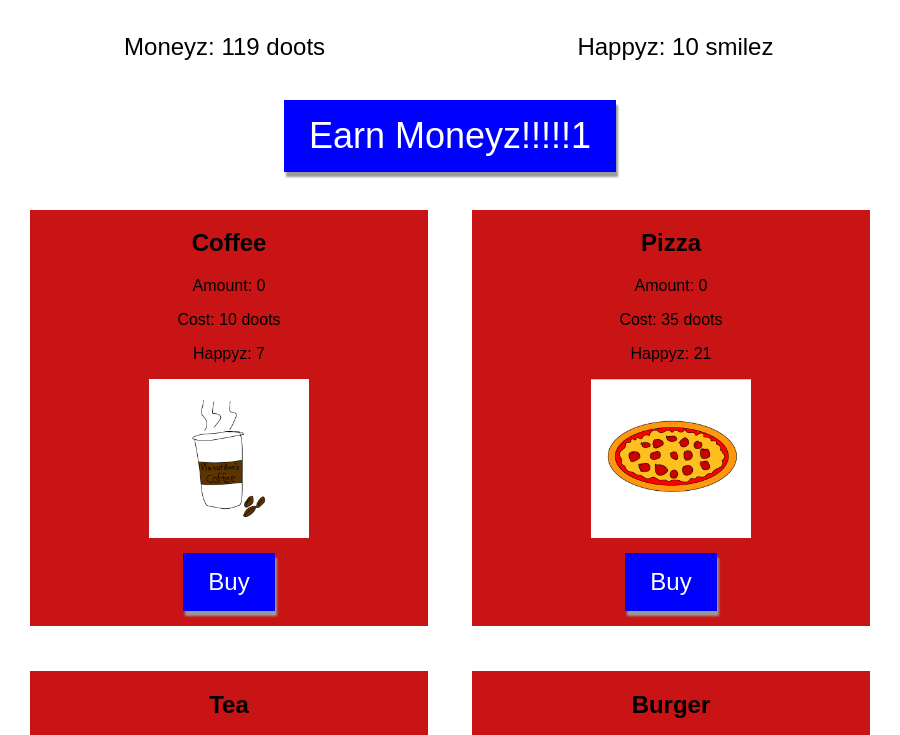
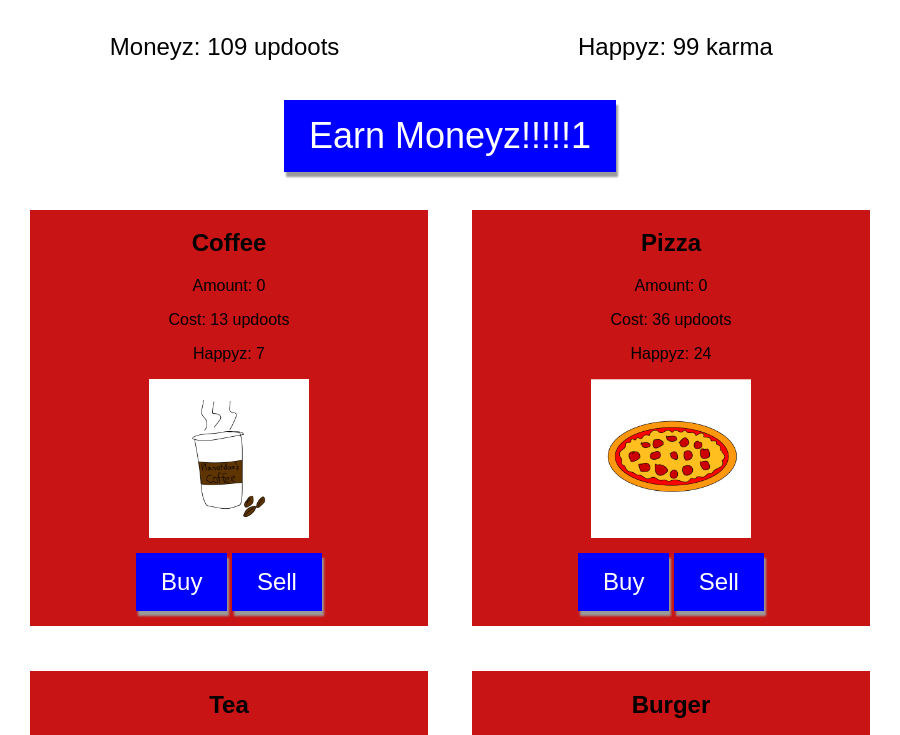
Before and after one commit to Epzilepzi/Trading-Game, an Electron app: page index.html in a window 900 px wide. Both pictures are taken after a click on the button "Earn Moneyz!!!!!1". Shown: the part 48-783 px from the top of the page. Drawn offline with Linux system fonts and the light colour scheme.

Commit message:
sell and stuff

```diff
--- a/game.css
+++ b/game.css
@@ -1,5 +1,10 @@
-html {
+@-ms-viewport{
+    width: device-width;
+}
+
+html, body {
     font-family: Arial, Helvetica, sans-serif;
+    height: 100%;
 }
 
 h1 {
@@ -91,7 +96,7 @@ button:ACTIVE {
 }
 
 #item img {
-    width: 40%;
+    max-width: 40%;
 }
 
 #footer {
--- a/index.html
+++ b/index.html
@@ -22,11 +22,46 @@
                 }
             }
 
+             function sell(item){
+                var gold = document.getElementById("gold");
+                var itemCount = document.getElementById(item);
+                var itemPrice = document.getElementById(item+"-cost");
+                var happyz = document.getElementById("happyzValue");
+                var itemHappyz = document.getElementById(item+"-happyz");
+
+
+                //alert(gold.innerHTML + " " + itemCount.innerHTML + " " + itemPrice.innerHTML);
+                if(parseInt(itemCount.innerHTML) > 0) {
+                    itemCount.innerHTML = parseInt(itemCount.innerHTML) - 1;
+                    gold.innerHTML = parseInt(gold.innerHTML) + parseInt(itemPrice.innerHTML);
+                    play(item);
+                } else {
+                    alert("You need more " + item + "!");
+                }
+            }
+
             function earnMoneyz() {
                 var gold = document.getElementById("gold");
-                var randomNumber = Math.floor(Math.random() * 21);
+                var random = Math.floor(Math.random() * 16);
+                var randomNumber = random - 5;
+                var array = ["pizza", "coffee", "tea", "burger"];
 
+                if (parseInt(gold.innerHTML) === 500) {
+                    alert('You cannot earn any more moneyz from working!!! Start trading!!!');
+                } else if (parseInt(gold.innerHTML) + parseInt(randomNumber) <= 500) {
+                    if (parseInt(gold.innerHTML) + parseInt(randomNumber) >= 0) {
                     gold.innerHTML = parseInt(gold.innerHTML) + parseInt(randomNumber);
+                    }
+                } else {
+                    gold.innerHTML = parseInt(gold.innerHTML) + (500 - parseInt(gold.innerHTML));
+                }
+
+                changePrices(array[0]);
+                changePrices(array[1]);
+                changePrices(array[2]);
+                changePrices(array[3]);
+
+                loseKarma();
             }
 
 
@@ -46,9 +81,53 @@
                     music.currentTime = 0;
                 }
             }
+
+            function changePrices(item) {
+                var itemPrice = document.getElementById(item+"-cost");
+                var itemHappyz = document.getElementById(item+"-happyz");
+                var rand = Math.floor(Math.random() * 11) - 5;
+                var randHappyz = Math.floor(Math.random() * 21) - 10;
+
+                if(parseInt(itemPrice.innerHTML) + rand >= 2 && parseInt(itemPrice.innerHTML) + rand <= 51) {
+                itemPrice.innerHTML = parseInt(itemPrice.innerHTML) + rand;
+                }
+
+                if(parseInt(itemHappyz.innerHTML) + randHappyz >= 5 && parseInt(itemHappyz.innerHTML) + randHappyz <= 150) {
+                itemHappyz.innerHTML = parseInt(itemHappyz.innerHTML) + randHappyz;
+                }
+            }
+
+            function loseKarma() {
+                var karmaValue = document.getElementById("happyzValue");
+                var rand = Math.floor(Math.random() * 6);
+                karmaValue.innerHTML = parseInt(karmaValue.innerHTML) - parseInt(rand);
+            }
+
+            //
+
+            /*
+            function borrow(){
+                var gold = document.getElementById("gold");
+                var loan = document.getElementById("loan");
+
+                gold.innerHTML = parseInt(gold.innerHTML) + 1000;
+                loan.innerHTML = parseInt(loan.innerHTML) + 1000;
+            }
+
+            function addInterest(){
+                var loan = document.getElementById("loan");
+                var interest = 1.012;
+                var debt = parseInt(loan.innerHTML);
+
+                debt = Math.floor(debt * interest);
+                loan.innerHTML = debt;
+            }
+            */
         </script>
+        <meta name="viewport" content="width=device-width, height=device-height, initial-scale=1.0">
     </head>
     <body>
+        <div class="body">
             <div id="header">
                 <div id="title">
                     <h1>Trading Game</h1>
@@ -60,11 +139,11 @@
                     <source src="audio/bgmusic.mp3" hidden="true" autostart="true">
                 </audio>
                 <div id="moneyz">
-                <p>Moneyz: <span id="gold">100</span> doots</p>
+                    <p>Moneyz: <span id="gold">100</span> updoots</p>
                 </div>
 
                 <div id="happyz">
-                <p>Happyz: <span id="happyzValue">10</span> smilez</p>
+                    <p>Happyz: <span id="happyzValue">100</span> karma</p>
                 </div>
 
                 <div id="earn">
@@ -75,51 +154,56 @@
                 <div id="item">
                     <h2>Coffee</h2>
                     <p>Amount: <span id="coffee">0</span></p>
-                <p>Cost: <span id="coffee-cost">10</span> doots</p>
+                    <p>Cost: <span id="coffee-cost">10</span> updoots</p>
                     <p>Happyz: <span id="coffee-happyz">7</span></p>
                     <img src="images/coffee.png" alt="coffee"/>
                     <br>
                     <button onclick="buy('coffee');">Buy</button>
+                    <button onclick="sell('coffee');">Sell</button>
                     <audio id="coffee-sound" src="audio/slurp.wav"></audio>
                 </div>
 
                 <div id="item">
                     <h2>Pizza</h2>
                     <p>Amount: <span id="pizza">0</span></p>
-                <p>Cost: <span id="pizza-cost">35</span> doots</p>
+                    <p>Cost: <span id="pizza-cost">35</span> updoots</p>
                     <p>Happyz: <span id="pizza-happyz">21</span></p>
                     <img src="images/pizza.png" alt="pizza"/>
                     <br>
                     <button onclick="buy('pizza')">Buy</button>
+                    <button onclick="sell('pizza');">Sell</button>
                     <audio id="pizza-sound" src="audio/pizza.mp3"></audio>
                 </div>
 
                 <div id="item">
                     <h2>Tea</h2>
                     <p>Amount: <span id="tea">0</span></p>
-                <p>Cost: <span id="tea-cost">8</span> doots</p>
+                    <p>Cost: <span id="tea-cost">8</span> updoots</p>
                     <p>Happyz: <span id="tea-happyz">6</span></p>
                     <img src="images/tea.png" alt="tea"/>
                     <br>
                     <button onclick="buy('tea');">Buy</button>
+                    <button onclick="sell('tea');">Sell</button>
                     <audio id="tea-sound" src="audio/slurp.wav"></audio>
                 </div>
 
                 <div id="item">
                     <h2>Burger</h2>
                     <p>Amount: <span id="burger">0</span></p>
-                <p>Cost: <span id="burger-cost">30</span> doots</p>
+                    <p>Cost: <span id="burger-cost">30</span> updoots</p>
                     <p>Happyz: <span id="burger-happyz">14</span></p>
                     <img src="images/burger.png" alt="burger"/>
                     <br>
                     <button onclick="buy('burger')">Buy</button>
+                    <button onclick="sell('burger');">Sell</button>
                     <audio id="burger-sound" src="audio/chezburgers.mp3"></audio>
                 </div>
             </div>
 
             <div id="footer">
                 <button id="muteButton" onclick="toggleMute()">Mute Music</button>
-            <p>Version: <span id="version">v0.0.3-alpha</span></p>
+                <p>Version: <span id="version">v0.1.0-alpha</span></p>
+            </div>
         </div>
     </body>
 </html>
--- a/package.json
+++ b/package.json
@@ -1,6 +1,6 @@
 {
-  "name": "trading-game-v1",
-  "version": "0.0.3-alpha",
+  "name": "trading-game",
+  "version": "0.1.0-alpha",
   "description": "Yeetmeister Trading Game v1",
   "main": "main.js",
   "repository": "https://github.com/Epzilepzi/Trading-Game",
```
Lines whose indentation alone changed are shown as unchanged.
